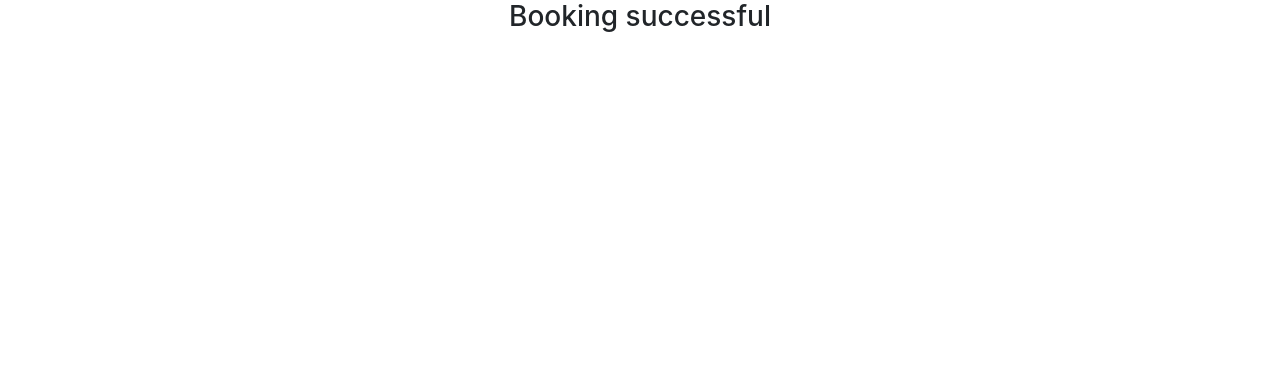
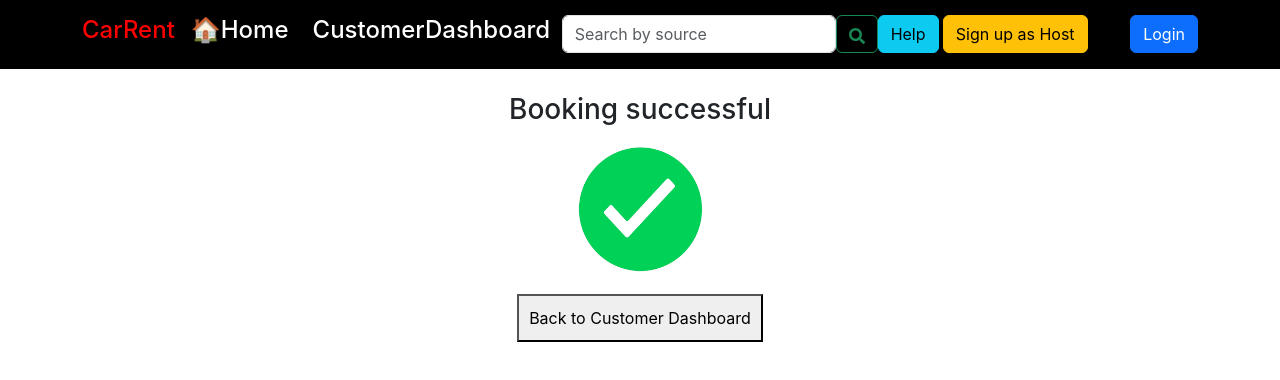
Before and after one commit to DeekshithaSamayamanthula/react-crs, a React (Create React App) app: page /customer/success in a window 1280 px wide. Shown: the top 380 px of the page. Built offline with nearby package versions, Linux system fonts and the light colour scheme.

Commit message:
booking success img

```diff
--- a/src/components/customer/components/success.js
+++ b/src/components/customer/components/success.js
@@ -1,12 +1,34 @@
+import React from "react";
+import { Link } from "react-router-dom";
 import NavbarComponent from "./navbar";
+import successImage from "../../../assets/success img.png";
 
-function Success(){
+function Success() {
+    return (
+        <div>
+            <NavbarComponent />
+            <h3>Booking successful</h3>
+            <img
+                src={successImage}
+                alt="Success"
+                style={{
+                    border: "2px ",
+                    borderRadius: "8px",
+                    marginTop: "10px",
+                    maxWidth: "10%", // Set the maximum width to maintain responsiveness
+                    height: "auto", // Allow the height to adjust proportionally
+                }}
+            />
 
-    return(
-        <div>
+            <div style={{ textAlign: "center", marginTop: "20px" }}>
+                <Link to="/customer/dashboard">
+                    <button style={{ padding: "10px", fontSize: "16px" }}>
+                        Back to Customer Dashboard
+                    </button>
+                </Link>
+            </div>
+        </div>
+    );
+}
 
-            <h3>Booking successful</h3>
-        </div>
-    )
-}
 export default Success;
```
